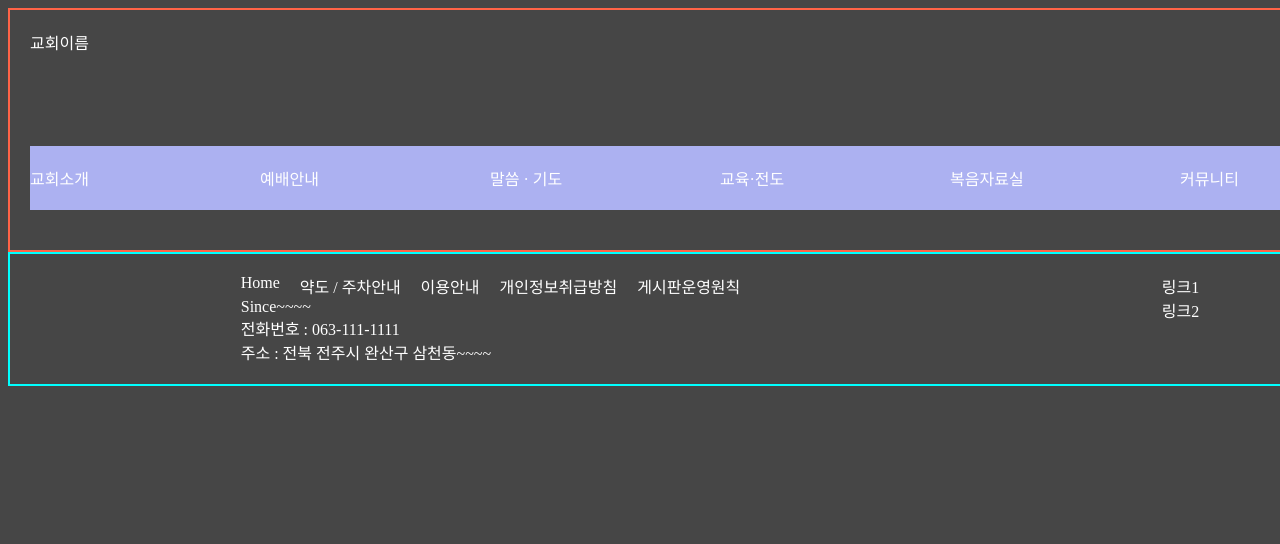
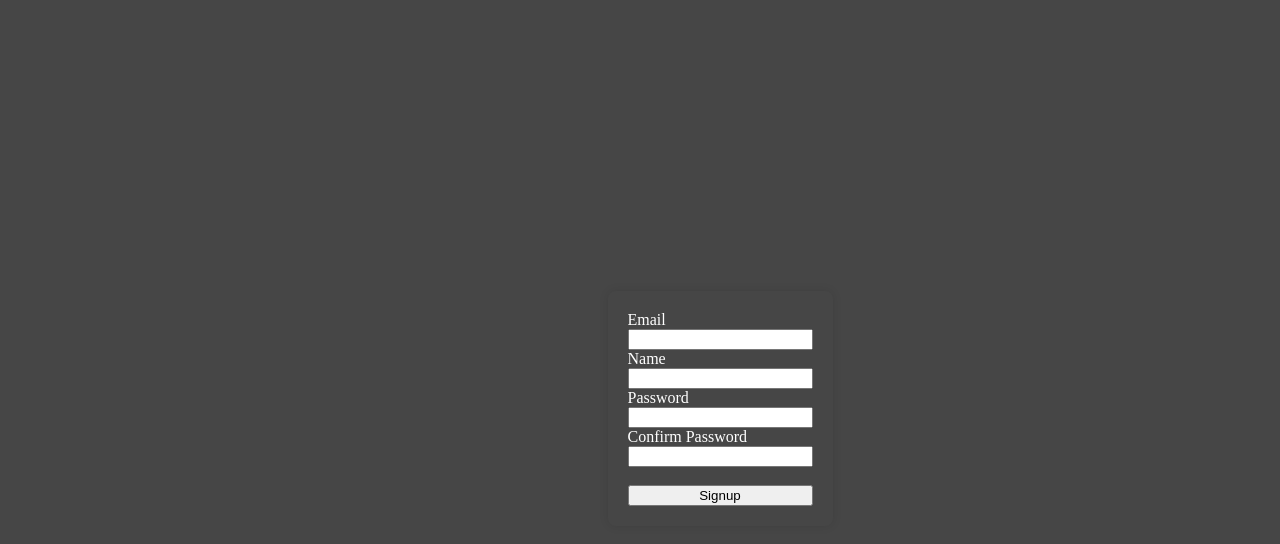
Before and after one commit to Hyunjun-11/church-Fe, a React (Vite) app: page /signup in a window 1280 px wide. Shown: the top 544 px of the page. Built offline with nearby package versions, Linux system fonts and the light colour scheme.

Commit message:
feat : signup

```diff
--- /dev/null
+++ b/src/Pages/user/login/Signup.css
@@ -0,0 +1,16 @@
+.Signup {
+  display: flex;
+  justify-content: center;
+  align-items: center;
+  width: 100%;
+  height: 100vh; /* Use viewport height */
+}
+
+.SignupForm {
+  display: flex;
+  flex-direction: column;
+  padding: 20px;
+  /* background-color: #fff; */
+  border-radius: 8px;
+  box-shadow: 0 0 10px rgba(0, 0, 0, 0.1);
+}
--- /dev/null
+++ b/src/Pages/user/login/Signup.jsx
@@ -0,0 +1,69 @@
+import { useState } from "react";
+import "./Signup.css";
+
+const Signup = () => {
+  const [Email, setEmail] = useState("");
+  const [Password, setPassword] = useState("");
+  const [ConfirmPassword, setConfirmPassword] = useState("");
+  const [Name, setName] = useState("");
+
+  const onEmailHandler = (event) => {
+    setEmail(event.target.value);
+  };
+
+  const onPasswordHandler = (event) => {
+    setPassword(event.target.value);
+  };
+
+  const onConfirmPasswordHandler = (event) => {
+    setConfirmPassword(event.target.value);
+  };
+
+  const onNameHandler = (event) => {
+    setName(event.target.value);
+  };
+
+  const onSubmitHandler = (event) => {
+    event.preventDefault();
+
+    if (Password !== ConfirmPassword) {
+      return alert("Passwords do not match!");
+    }
+
+    console.log("Email", Email);
+    console.log("Password", Password);
+    console.log("Name", Name);
+
+    let body = {
+      email: Email,
+      password: Password,
+      name: Name,
+    };
+
+    // Here you would typically make an API request to register the user
+    // e.g., axios.post('/api/users/register', body)
+  };
+
+  return (
+    <div className="Signup">
+      <form className="SignupForm" onSubmit={onSubmitHandler}>
+        <label>Email</label>
+        <input type="email" value={Email} onChange={onEmailHandler} />
+
+        <label>Name</label>
+        <input type="text" value={Name} onChange={onNameHandler} />
+
+        <label>Password</label>
+        <input type="password" value={Password} onChange={onPasswordHandler} />
+
+        <label>Confirm Password</label>
+        <input type="password" value={ConfirmPassword} onChange={onConfirmPasswordHandler} />
+
+        <br />
+        <button type="submit">Signup</button>
+      </form>
+    </div>
+  );
+};
+
+export default Signup;
--- a/src/Routes/Router.jsx
+++ b/src/Routes/Router.jsx
@@ -46,15 +46,18 @@ import Footer from "../components/footer/Footer";
 import Header from "../components/header/Header";
 import Login from "../Pages/user/login/Login";
 import Home from "../Pages/Home";
+import Signup from "../Pages/user/login/Signup";
 
 const Router = () => {
   const location = useLocation();
-  const isLoginPage = location.pathname === "/login";
+  const authPages = ["/login", "/signup"]; // 추가적인 경로를 배열에 포함시킴
+  const isAuthPage = authPages.includes(location.pathname);
   return (
     <>
-      {!isLoginPage && <Header />}
+      {!isAuthPage && <Header />}
       <Routes>
         <Route path="login" element={<Login />}></Route>
+        <Route path="signup" element={<Signup />}></Route>
         <Route path="/" element={<Home />}></Route>
         {/* churchInfo */}
         <Route path="info" element={<Layout ListComponent={InfoList} />}>
@@ -112,7 +115,7 @@ const Router = () => {
           <Route path="pastor-materials" element={<PastorMaterials />} />
         </Route>
       </Routes>
-      {!isLoginPage && <Footer />}
+      {!isAuthPage && <Footer />}
     </>
   );
 };
--- a/src/components/Header/Header.css
+++ b/src/components/Header/Header.css
@@ -16,3 +16,9 @@
   cursor: pointer;
   height: fit-content;
 }
+.HeaderMenu {
+  cursor: pointer;
+}
+.HeaderMenu > div:hover {
+  text-decoration: underline;
+}
--- a/src/components/Header/Header.jsx
+++ b/src/components/Header/Header.jsx
@@ -18,16 +18,21 @@ const Header = () => {
         >
           교회이름
         </div>
-        <div>
+        <div className="HeaderMenu">
           <div
-            className="Home"
             onClick={() => {
               onClick("/login");
             }}
           >
             로그인
           </div>
-          <div>회원가입</div>
+          <div
+            onClick={() => {
+              onClick("/signup");
+            }}
+          >
+            회원가입
+          </div>
           <div>검색</div>
           <div>등등</div>
         </div>
```
